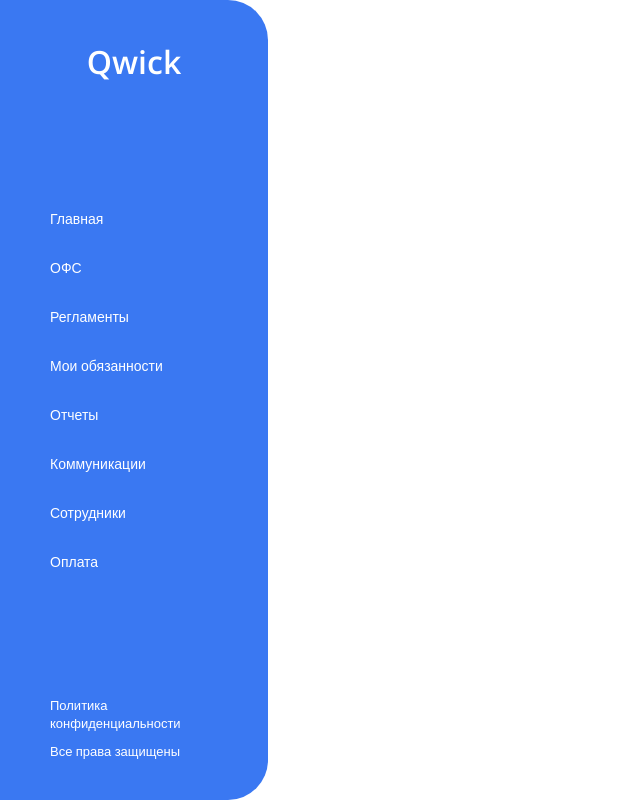
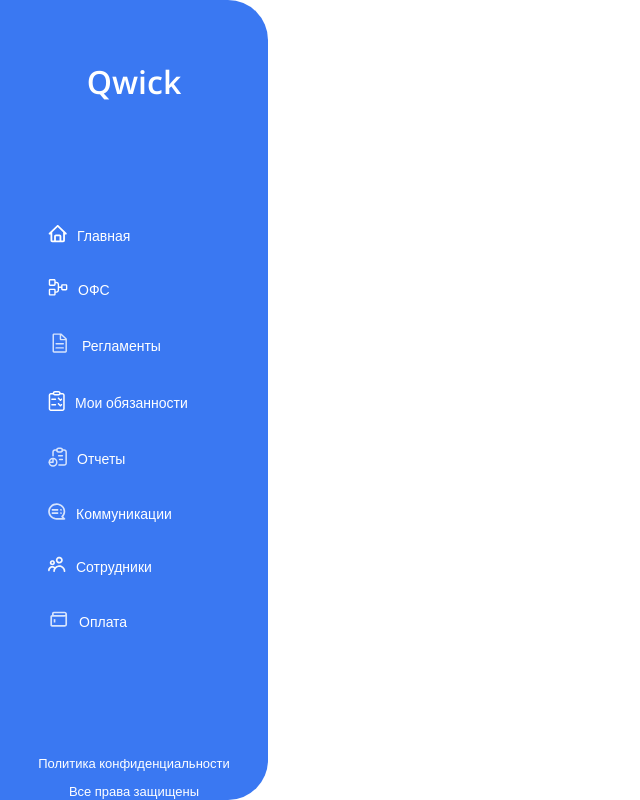
Before and after one commit to SoloProger/qwick, an Angular app: page / in a window 1280 px wide. Shown: the whole page, without its empty margins (0-640 px from the left). Built offline with nearby package versions, Linux system fonts and the light colour scheme.

Commit message:
flash: внесла правки в верстку

```diff
--- a/src/app/app.component.html
+++ b/src/app/app.component.html
@@ -1,15 +1,13 @@
 <!-- <router-outlet></router-outlet> -->
-<section class="flex-col jc-space sidebar wp-268 h-vh-100 p-y-40 p-x-50">
-  <p class="text-center fs-32 fw-6 t-w-color">Qwick</p>
-  <ul class="list-none flex-col gap-30 fs-14 t-w-color">
-    <li>Главная</li>
-    <li>ОФС</li>
-    <li>Регламенты</li>
-    <li>Мои обязанности</li>
-    <li>Отчеты</li>
-    <li>Коммуникации</li>
-    <li>Сотрудники</li>
-    <li>Оплата</li>
+<section class="flex-col jc-space sidebar wp-268 h-vh-100 text-center">
+  <p class=" fs-32 fw-6 t-w-color mt-60">Qwick</p>
+  <ul class="list-none flex-col fs-14 t-w-color max-wp-220 ml-20">
+    @for (menu of menushki; track menu) {
+      <li class="flex ai-center gap-10 menu-hover">
+        <app-icon class="max-wp-24" [iconName]="menu.img"></app-icon>
+        {{ menu.name }}
+      </li>
+    }
   </ul>
   <div class="flex-col gap-10 fs-13 t-w-color">
     <p>Политика конфиденциальности</p>
--- a/src/app/app.component.scss
+++ b/src/app/app.component.scss
@@ -5,8 +5,20 @@
   border-bottom-right-radius: 40px;
 }
 
-.li {
-  font-size: 17px;
-  padding: 0 50px;
-  color: #fff;
+//.li {
+//  font-size: 17px;
+//  //padding: 0 10px;
+//  color: #fff;
+//}
+
+.menu-hover {
+  padding: 16px 28px ;
+
+  &:hover {
+    border: none;
+    border-radius: 12px;
+    background-color: #f2f6fc;
+    color: #1c1d20;
+    font-weight: 600;
+  }
 }
--- a/src/app/app.component.ts
+++ b/src/app/app.component.ts
@@ -10,7 +10,7 @@ import { EditIconComponent } from '../shared/ui/icons/edit-icon.component';
 import { AIconComponent } from '../shared/ui/icons/a-icon.component';
 import { AddFileIconComponent } from '../shared/ui/icons/add-file-icon.component';
 import { AddFileComponent } from '../shared/ui/add-file/add-file.component';
-import {IconComponent} from "../shared/ui/icon/icon.component";
+import { IconComponent } from '../shared/ui/icon/icon.component';
 
 @Component({
   selector: 'app-root',
@@ -32,4 +32,39 @@ import {IconComponent} from "../shared/ui/icon/icon.component";
   templateUrl: './app.component.html',
   styleUrl: './app.component.scss',
 })
-export class AppComponent {}
+export class AppComponent {
+  public menushki = [
+    {
+      name: 'Главная',
+      img: 'home',
+    },
+    {
+      name: 'ОФС',
+      img: 'ofc',
+    },
+    {
+      name: 'Регламенты',
+      img: 'list',
+    },
+    {
+      name: 'Мои обязанности',
+      img: 'todo',
+    },
+    {
+      name: 'Отчеты',
+      img: 'report',
+    },
+    {
+      name: 'Коммуникации',
+      img: 'message',
+    },
+    {
+      name: 'Сотрудники',
+      img: 'group',
+    },
+    {
+      name: 'Оплата',
+      img: 'wallet',
+    },
+  ];
+}
--- a/src/styles/display.scss
+++ b/src/styles/display.scss
@@ -13,6 +13,10 @@
 
 .as-center {
   align-self: center;
+}
+
+.ac-center{
+  align-content: center;
 }
 
 .jc-space {
```
